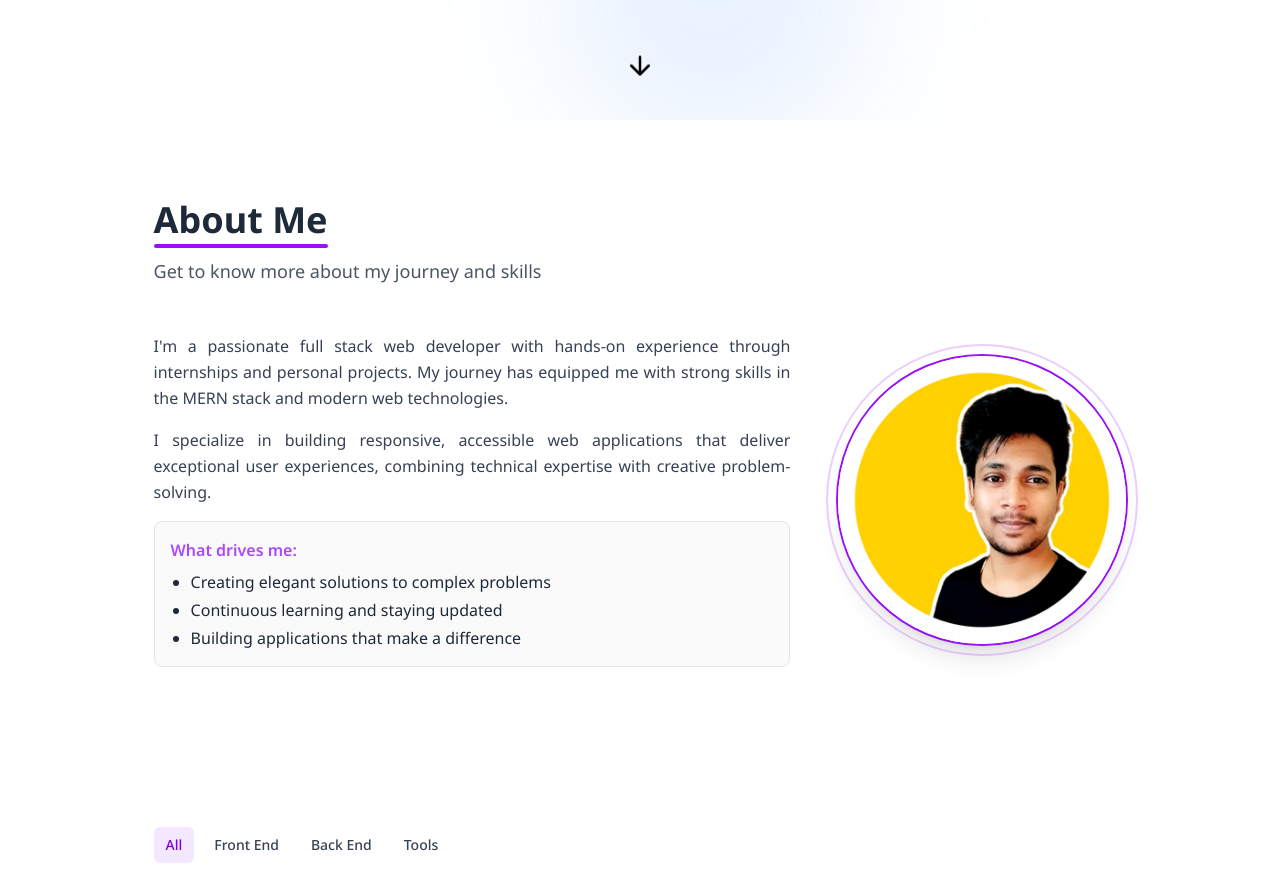
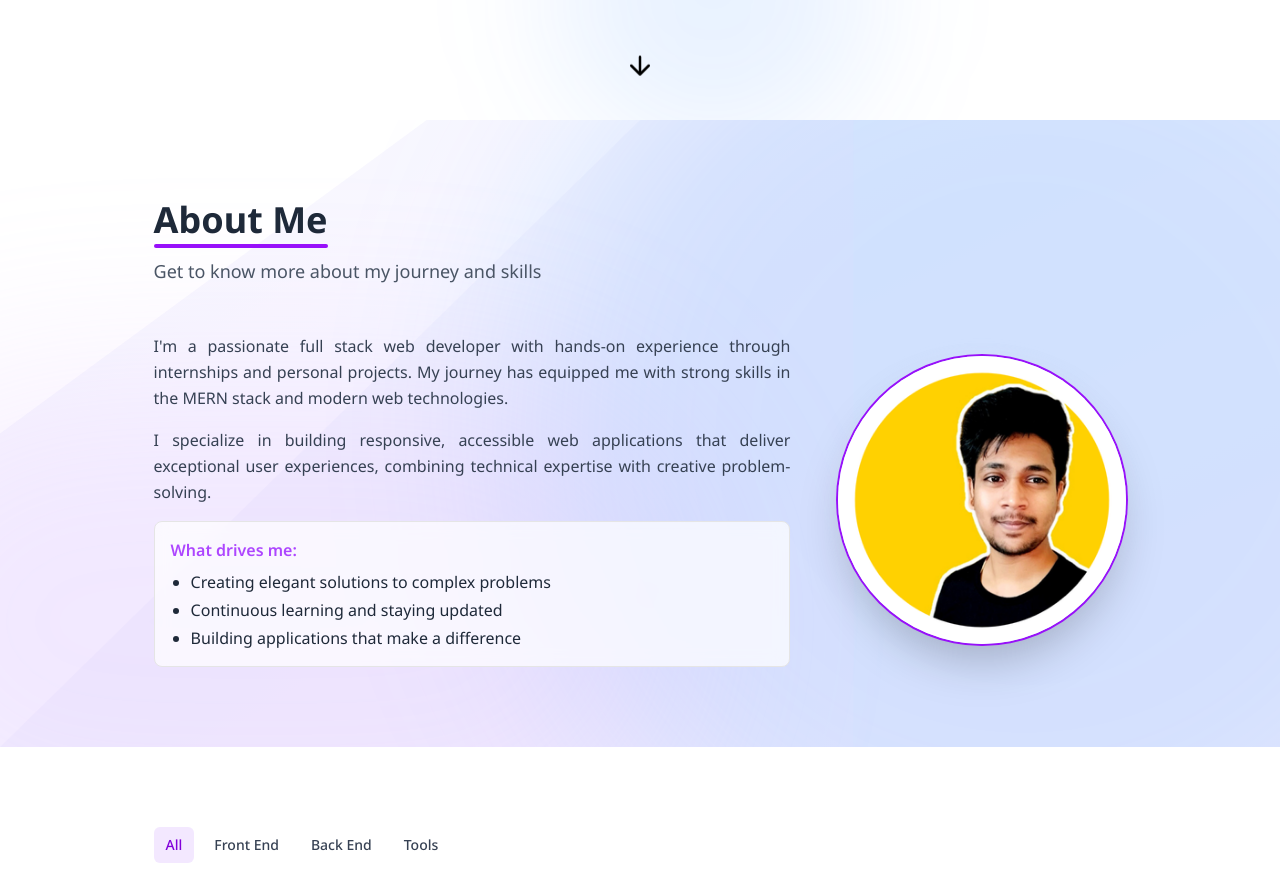
Before and after one commit to kalyanthalla/Kalyan-Portfolio, a Next.js app: page / in a window 1280 px wide. Shown: the part 680-1573 px from the top of the page. Built offline with nearby package versions, Linux system fonts and the light colour scheme.

Commit message:
done with re-designing

```diff
--- a/app/components/About.jsx
+++ b/app/components/About.jsx
@@ -6,11 +6,66 @@ const About = ({ isDarkMode }) => {
   return (
     <section
       id='about'
-      className={`w-full px-[5%] md:px-[12%] py-16 md:py-20 scroll-mt-20 transition-colors duration-300 ${
+      className={`w-full px-[5%] md:px-[12%] py-16 md:py-20 scroll-mt-20 transition-colors duration-300 relative overflow-hidden ${
         isDarkMode ? 'darkTheme text-gray-100' : 'bg-white text-gray-800'
       }`}
     >
-      <div className="max-w-7xl mx-auto">
+      {/* Modern gradient abstract background */}
+      <div className="absolute inset-0 overflow-hidden pointer-events-none z-0">
+        <div className={`absolute -right-[20%] -top-[30%] w-[80%] h-[160%] rounded-full blur-[100px] opacity-20 ${
+          isDarkMode ? 'bg-purple-600' : 'bg-blue-400'
+        }`}></div>
+
+        <div className={`absolute -left-[15%] top-[40%] w-[70%] h-[80%] rounded-full blur-[100px] opacity-20 ${
+          isDarkMode ? 'bg-indigo-600' : 'bg-purple-300'
+        }`}></div>
+
+        {/* Angular shapes inspired by your reference */}
+        <svg
+          className="absolute inset-0 w-full h-full opacity-[0.08]"
+          viewBox="0 0 1200 800"
+          preserveAspectRatio="none"
+          fill="none"
+          xmlns="http://www.w3.org/2000/svg"
+        >
+          {/* Diagonal gradient rectangle */}
+          <path
+            d="M1200 0L600 0L0 800H1200V0Z"
+            fill={`url(#${isDarkMode ? 'darkGradient' : 'lightGradient'})`}
+          />
+
+          {/* Overlapping angular shapes */}
+          <path
+            d="M800 0L400 0L0 400V800H800V0Z"
+            fill={`url(#${isDarkMode ? 'darkGradient2' : 'lightGradient2'})`}
+            opacity="0.6"
+          />
+
+          <defs>
+            {/* Light mode gradients */}
+            <linearGradient id="lightGradient" x1="0%" y1="0%" x2="100%" y2="100%">
+              <stop offset="0%" stopColor="#3b82f6" />
+              <stop offset="100%" stopColor="#8b5cf6" />
+            </linearGradient>
+            <linearGradient id="lightGradient2" x1="0%" y1="0%" x2="100%" y2="100%">
+              <stop offset="0%" stopColor="#6366f1" />
+              <stop offset="100%" stopColor="#a855f7" />
+            </linearGradient>
+
+            {/* Dark mode gradients */}
+            <linearGradient id="darkGradient" x1="0%" y1="0%" x2="100%" y2="100%">
+              <stop offset="0%" stopColor="#4c1d95" />
+              <stop offset="100%" stopColor="#1e40af" />
+            </linearGradient>
+            <linearGradient id="darkGradient2" x1="0%" y1="0%" x2="100%" y2="100%">
+              <stop offset="0%" stopColor="#5b21b6" />
+              <stop offset="100%" stopColor="#3730a3" />
+            </linearGradient>
+          </defs>
+        </svg>
+      </div>
+
+      <div className="max-w-7xl mx-auto relative z-10">
         <div className="mb-12 text-center lg:text-left">
           <h2 className='text-3xl md:text-4xl font-bold mb-4 relative inline-block roboto group'>
             <span className="relative z-10 transition-all duration-200 group-hover:scale-x-[1.03] group-hover:origin-left">
@@ -28,11 +83,14 @@ const About = ({ isDarkMode }) => {
         </div>
 
         <div className='flex flex-col lg:flex-row items-center justify-center gap-8 lg:gap-12'>
-          {/* Image Container - Now properly aligned */}
-          <div className='relative order-1 lg:order-2 w-56 h-56 sm:w-64 sm:h-64 lg:w-72 lg:h-72'>
-            <div className={`w-full h-full rounded-full overflow-hidden shadow-xl ${
+          {/* Profile image with floating effect and enhanced shadow */}
+          <div className='relative order-1 lg:order-2 w-56 h-56 sm:w-64 sm:h-64 lg:w-72 lg:h-72 z-10 group'>
+            <div className={`absolute inset-0 rounded-full ${
+              isDarkMode ? 'bg-purple-900/30' : 'bg-blue-100/50'
+            } blur-md scale-95 group-hover:scale-100 transition-transform duration-500`}></div>
+            <div className={`w-full h-full rounded-full overflow-hidden shadow-2xl relative ${
               isDarkMode ? 'ring-2 ring-purple-400' : 'ring-2 ring-purple-600'
-            }`}>
+            } transition-transform duration-300 group-hover:scale-105`}>
               <Image
                 src={assets.profile_image}
                 alt='Profile picture'
@@ -42,12 +100,9 @@ const About = ({ isDarkMode }) => {
                 priority
               />
             </div>
-            <div className={`absolute -inset-3 rounded-full border-2 ${
-              isDarkMode ? 'border-purple-400' : 'border-purple-600'
-            } opacity-20 animate-spin-slow pointer-events-none`}></div>
           </div>
 
-          {/* Text Content - Adjusted text size */}
+          {/* Text Content */}
           <div className='flex-1 order-2 lg:order-1'>
             <div className="space-y-4">
               <p className={`text-base md:text-base leading-relaxed text-justify ${
@@ -62,8 +117,8 @@ const About = ({ isDarkMode }) => {
                 I specialize in building responsive, accessible web applications that deliver exceptional user experiences, combining technical expertise with creative problem-solving.
               </p>
 
-              <div className={`p-4 rounded-lg ${
-                isDarkMode ? 'bg-neutral-800 border border-neutral-700' : 'bg-neutral-50 border border-neutral-200'
+              <div className={`p-4 rounded-lg backdrop-blur-sm ${
+                isDarkMode ? 'bg-neutral-800/70 border border-neutral-700' : 'bg-white/70 border border-neutral-200'
               }`}>
                 <h3 className={`text-base font-semibold mb-2 ${
                   isDarkMode ? 'text-purple-400' : 'text-purple-500'
```
Lines whose indentation alone changed are shown as unchanged.
